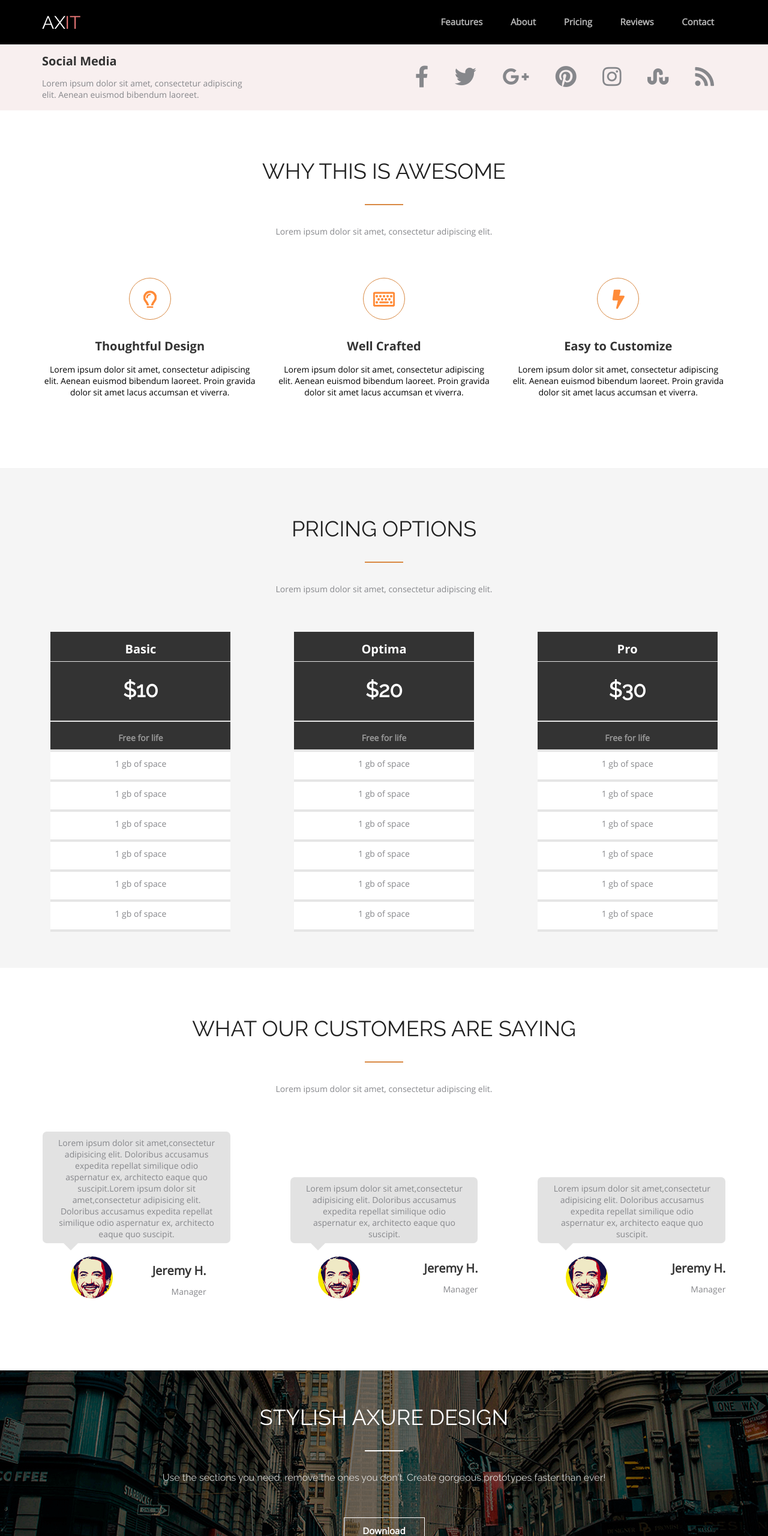
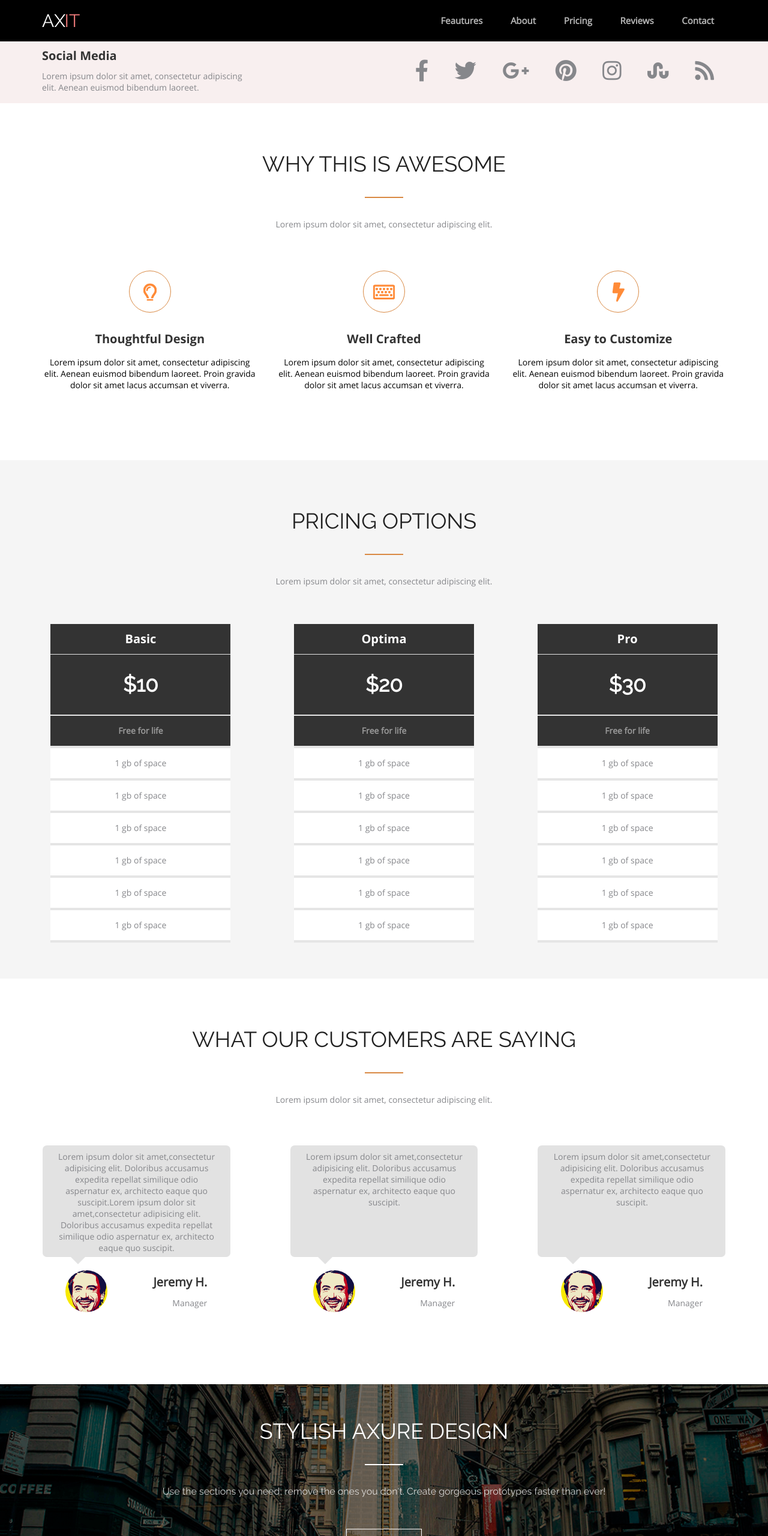
Before and after one commit to Stanislau-Cherak/FE13-onl-Stanislav-Cherak-hw2, a plain HTML site: page index.html in a window 1280 px wide. Shown: the top 2560 px of the page at 60% size. Drawn offline with Linux system fonts and the light colour scheme.

```diff
--- a/css/awesome-style.css
+++ b/css/awesome-style.css
@@ -1,20 +1,14 @@
 .awesome-section {
+    padding-bottom: 96px;
      background-color: white;
-}
-
-.awesome-container {
-     margin-top: 80px;
-}
-
-.awesome-head {
-    margin-bottom: 68px;
 }
 
 .awesome-columns {
      display: flex;
      flex-wrap: wrap;
      justify-content: center;
-     margin: 0px -16px 96px -16px;
+     padding-top: 68px;
+     margin: 0px -16px;
 }
 
 .awesome-item {
@@ -72,10 +66,10 @@
 }
 
 @media (max-width: 1140px) {
-     .awesome-columns {
-         margin-bottom: 66px;
+     .awesome-item {
+          padding-bottom: 30px;
      }
-     .awesome-item {
-          margin-bottom: 30px;
-     }
+     .awesome-section {
+          padding-bottom: 66px;
+      }
  }
--- a/css/axure-style.css
+++ b/css/axure-style.css
@@ -1,13 +1,17 @@
 .axure-section {
+    padding-top: 57px;
+    padding-bottom: 49px;
     width: 100%;
-    height: 325px;
+    height: 100%;
     background: url(../img/background-city.png) center;
     background-size: cover;
+    background-position: center;
     position: relative;
     overflow: hidden;
 }
 
-.axure-container_mask {
+.axure-section::before {
+    content: '';
     position: absolute;
     top: 0px;
     left: 0px;
@@ -17,11 +21,8 @@
 }
 
 .axure-container {
-    margin-top: 57px;
-}
-
-.axure-head {
-   margin-bottom: 57px;
+    position: relative;
+    z-index: 2;
 }
 
 .axure-title {
@@ -40,35 +41,6 @@
 }
 
 .axure-button {
-    margin-bottom: 38px;
+    padding-top: 68px;
+    text-align: center;
 }
-
-.download-button {
-    display: block;
-    margin: 0 auto;
-    width: 135px;
-    height: 42px;
-    color: #FFFFFF;
-    font-family: "OpenSans-Regular","Arial", sans-serif;
-    font-style: normal;
-    font-weight: 600;
-    font-size: 15px;
-    line-height: 20px;
-    background: transparent;
-    border: 1px solid #FFFFFF;;
-    cursor: pointer;
-    text-align: center;
-    padding: 11px 26px;
-    transition-duration: 0.8s;
-}
-
-.download-button:hover {
-    color: black;
-    background-color: #FFFFFF;
-}
-
-@media (max-width: 800px) {
-    .axure-section {
-        height: 390px;
-     }
-}
--- a/css/customers-style.css
+++ b/css/customers-style.css
@@ -1,27 +1,21 @@
 .customers-section {
     background-color: white;
-}
-
-.customers-container {
-    margin-top: 80px;
-}
-
-.customers-head {
-   margin-bottom: 62px;
+    padding-bottom: 120px;
 }
 
 .customers-columns {
     display: flex;
     flex-wrap: wrap;
     justify-content: center;
-    margin: 0px -50px 120px -50px;
+    padding-top: 67px;
+    margin: 0px -50px;
 }
 
 .customers-item {
     flex: 0 1 33.3%;
     display: flex;
     flex-direction: column;
-    align-self: flex-end;
+    justify-content: space-between;
     min-width: 300px;
     padding: 0px 50px;
 }
@@ -41,7 +35,7 @@
    border-top: 12px solid #E2E2E2;
    position: absolute;
    left: 15%;
-   margin-left: -12px;
+   top: 100%;
 }
 
 .customers-speach_text {
@@ -54,15 +48,11 @@
 }
 
 .customers-card {
-    flex: 1 1 auto;
+    padding-top: 22px;
+    flex: 0 1 auto;
     display: flex;
     align-items: center;
-    margin-top: 22px;
-    margin-left: 15%;
-}
-
-.customers-foto {
-    flex: 1 1 50%;
+    justify-content: space-around;
 }
 
 .customers-avatar {
@@ -70,12 +60,6 @@
     height: 70px;
     border-radius: 100%;
     object-fit: cover;
-}
-
-.customers-info {
-    flex: 1 1 50%;
-    margin-top: 8px;
-    margin-right: 15%;
 }
 
 .customers-name {
@@ -99,16 +83,10 @@
 }
 
 @media (max-width: 1140px) {
-    .customers-columns {
-        margin-bottom: 90px;
+    .customers-section {
+        padding-bottom: 70px;
     }
     .customers-item {
-        margin-bottom: 30px;
-    }
-    .customers-card {
-        margin-left: 0%;
-    }
-    .customers-description {
-        margin-right: 0%;
+        padding-bottom: 50px;
     }
 }
--- a/css/footer.css
+++ b/css/footer.css
@@ -1,12 +1,12 @@
 footer {
     background: #000000;
-    padding: 0.1px;
+    padding-top: 30px;
+    padding-bottom: 15px;
 }
 
 .footer-social-networks {
-    margin-top: 30px;
-    margin-bottom: 18px;
-    text-align: center;
+   text-align: center;
+   padding-bottom: 18px;
 }
 
 .footer-social-networks-list a {
@@ -21,7 +21,7 @@ footer {
 }
 
 .footer-copyright {
-    margin: 0 auto 15px;
+    margin: 0 auto;
 }
 
 .footer-copyright_text {
--- a/css/header.css
+++ b/css/header.css
@@ -1,6 +1,7 @@
 header {
     background: #000000;
-    padding: 0.1px;
+    padding-top: 20px;
+    padding-bottom: 19px;
 }
 
 .header-container {
@@ -34,34 +35,16 @@ ul.header-menu-list li {
     transition: all 0.25s ease 0.2s;
 }
 
-.header-logo {
-    margin-top: 20px;
-    margin-bottom: 19px;
-}
-
 .header-logo_text {
     font-family: "Raleway-Regular","Arial", sans-serif;
-    font-style: normal;
-    font-weight: normal;
     font-size: 30px;
-    line-height: 35px;
-    text-transform: uppercase;
-    color: #FFFFFF;
-    position: relative;
 }
 
 .header-logo_text::after {
-    content:'it';
     font-family: "Raleway-Regular","Arial", sans-serif;
-    font-style: normal;
-    font-weight: normal;
     font-size: 30px;
-    line-height: 35px;
-    text-transform: uppercase;
-    color: #EC7979;
-    position: absolute;
-    top: 0;
-    right: -25px;
+    top: 0.1em;
+    left: 1.25em;
 }
 
 .header-menu-list a:hover {
@@ -70,8 +53,10 @@ ul.header-menu-list li {
     border-bottom-color: #D98943;
 }
 
-
 @media (max-width: 950px) {
+    header {
+        padding-bottom: 9px;
+    }
     .header-container {
         display: flex;
         flex-direction: column;
@@ -80,9 +65,10 @@ ul.header-menu-list li {
     }
     .header-logo {
         text-align: center;
+        padding-bottom: 5px;
     }
     .header-menu-list a {
-        margin-top: 5px;
-        margin-bottom: 10px;
+        padding-top: 5px;
+        padding-bottom: 10px;
     }
 }
--- a/css/pricing-style.css
+++ b/css/pricing-style.css
@@ -1,20 +1,13 @@
 .pricing-section {
     background-color: #F5F5F5;
-}
-
-.pricing-container {
-    margin-top: 80px;
-}
-
-.pricing-head {
-   margin-bottom: 62px;
 }
 
 .pricing-columns {
     display: flex;
     flex-wrap: wrap;
     justify-content: center;
-    margin: 0px -39px 60px -39px;
+    padding-top: 62px;
+    margin: 0px -39px;
 }
 
 .pricing-item {
@@ -33,21 +26,18 @@
     line-height: 19px;
     text-align: center;
     color: #86878B;
-    padding-top: 10px;
     box-sizing: border-box;
     border-bottom: 4px solid #E5E5E5;
     background-color: white;
     width: 300px;
-    height: 50px;
+    line-height: 50px;
 }
 
 .pricing-item_list li:nth-child(1) {
     font-family: "OpenSans-Bold","Arial", sans-serif;
     font-weight: bold;
     font-size: 20px;
-    line-height: 27px;
     color: #FFFFFF;
-    padding-top: 15px;
     border-bottom: 1px solid #E5E5E5;
     background-color: #333333;
 }
@@ -56,18 +46,15 @@
     font-family: "Raleway-Regular","Arial", sans-serif;
     font-weight: 700;
     font-size: 35px;
-    line-height: 41px;
+    line-height: 100px;
     color: #FFFFFF;
-    padding-top: 26px;
     border-bottom: 2px solid #E5E5E5;
     background-color: #333333;
-    height: 100px;
 }
 
 .pricing-item_list li:nth-child(3) {
     font-weight: 600;
     color: rgba(255, 255, 255, 0.5);
-    padding-top: 17px;
     background-color: #333333;
 }
 
@@ -81,11 +68,11 @@
 }
 
 @media (max-width: 1140px) {
-    .pricing-columns {
-        margin-bottom: 0px;
+    .pricing-section {
+        padding-bottom: 0px;
     }
     .pricing-item {
-       margin-bottom: 60px;
+       padding-bottom: 60px;
     }
     .pricing-item_list li {
         width: 250px;
--- a/css/social-media-style.css
+++ b/css/social-media-style.css
@@ -1,6 +1,7 @@
 .social-media-section {
     background: #F8EFEF;
-    padding: 0.1px;
+    padding-top: 14px;
+    padding-bottom: 17px;
 }
 
 .social-media-container {
@@ -11,7 +12,6 @@
 }
 
 .social-media-item {
-    margin: 14px 0px 17px 0px;
     max-width: 350px;
 }
 
@@ -20,9 +20,8 @@
      font-style: normal;
      font-weight: 700;
      font-size: 20px;
-     line-height: 27px;
      color: #333333;
-     margin-bottom: 14px;
+     padding-bottom: 14px;
 }
 
 .social-media-description {
@@ -50,6 +49,13 @@
 }
 
 @media (max-width: 950px) {
+    .social-media-section {
+        padding-bottom: 0px;
+    }
+    .social-media-item {
+        padding-bottom: 17px;
+
+    }
     .social-media-container {
         display: flex;
         flex-direction: column;
@@ -60,7 +66,7 @@
         text-align: center;
     }
     .social-media-networks-list a {
-        margin-top: 5px;
-        margin-bottom: 10px;
+        padding-top: 5px;
+        padding-bottom: 17px;
     }
 }
--- a/css/style.css
+++ b/css/style.css
@@ -1,5 +1,6 @@
 .main-section {
-    padding: 0.1px;
+    padding-top: 80px;
+    padding-bottom: 60px;
 }
 
 .section-container {
@@ -56,3 +57,39 @@ ul.social-networks-list li {
     text-align: center;
     transition: all 0.25s ease 0.2s;
 }
+
+.logo-text {
+    font-style: normal;
+    font-weight: normal;
+    text-transform: uppercase;
+    color: #FFFFFF;
+    position: relative;
+}
+
+.logo-text::after {
+    content:'it';
+    font-style: normal;
+    font-weight: normal;
+    text-transform: uppercase;
+    color: #EC7979;
+    position: absolute;
+}
+
+.download-button {
+    color: #FFFFFF;
+    font-family: "OpenSans-Regular","Arial", sans-serif;
+    font-style: normal;
+    font-weight: 600;
+    font-size: 15px;
+    background: transparent;
+    border: 1px solid #FFFFFF;;
+    cursor: pointer;
+    text-align: center;
+    padding: 11px 26px;
+    transition-duration: 0.8s;
+}
+
+.download-button:hover {
+    color: black;
+    background-color: #FFFFFF;
+}
--- a/index.html
+++ b/index.html
@@ -10,6 +10,7 @@
     <link rel="stylesheet" href="https://cdnjs.cloudflare.com/ajax/libs/font-awesome/5.15.3/css/all.min.css">
     <link rel="stylesheet" href="css/style.css">
     <link rel="stylesheet" href="css/social-media-style.css">
+    <link rel="stylesheet" href="css/axit-style.css">
     <link rel="stylesheet" href="css/awesome-style.css">
     <link rel="stylesheet" href="css/pricing-style.css">
     <link rel="stylesheet" href="css/customers-style.css">
@@ -24,7 +25,7 @@
     <header>
         <section class='section-container header-container'>
             <div class='header-logo'>
-                <a href="index.html" title='AXIT' class='header-logo_text'>Ax</a>
+                <a href="index.html" title='AXIT' class='logo-text header-logo_text'>Ax</a>
             </div>
             <nav class='header-menu'>
                 <ul class='header-menu-list'>
@@ -32,10 +33,9 @@
                     <li><a href="#" title='About'>About</a></li>
                     <li><a href="#" title='Pricing'>Pricing</a></li>
                     <li><a href="#" title='Reviews'>Reviews</a></li>
-                    <li><a href="#" title='cContact'>Contact</a></li>
+                    <li><a href="#" title='Contact'>Contact</a></li>
                 </ul>
             </nav>
-
         </section>
     </header>
 
@@ -253,7 +253,7 @@
         </section>
 
         <section class='main-section axure-section'>
-            <div class='axure-container_mask'>
+
                 <div class='section-container axure-container'>
                     <div class='container-head axure-head'>
                         <h2 class='section-title axure-title'>
@@ -268,7 +268,7 @@
                         <a href="#" title='Donload' class='download-button'>Download</a>
                     </div>
                 </div>
-            </div>
+
         </section>
     </main>
 
```
Also changed, not shown: img/background.png (added), 1 other file.
